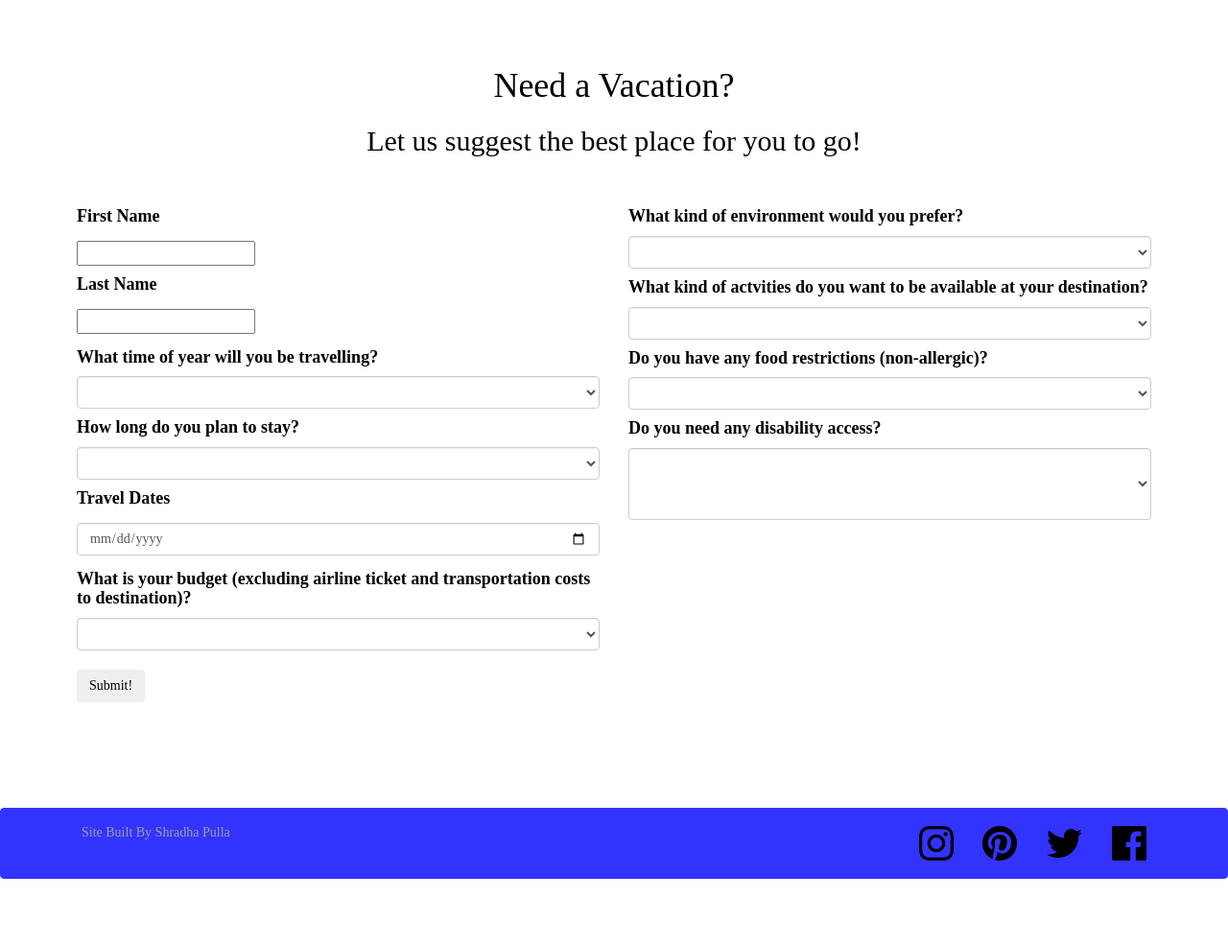
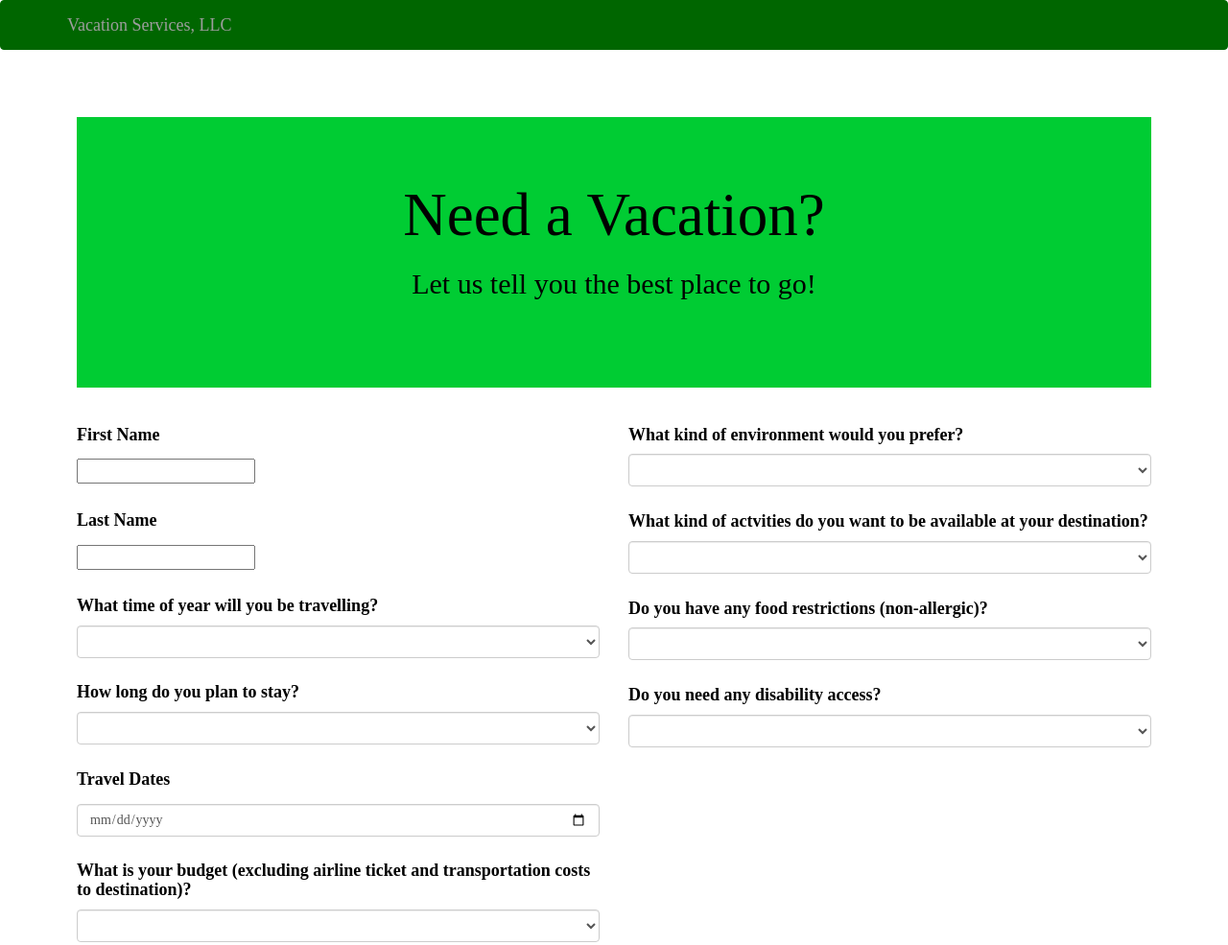
Before and after one commit to pullashradha/Vacation-Suggester, a plain HTML site: page index.html in a window 1280 px wide. Shown: the top 985 px of the page at 96% size. Before the commit the page ends 936 px from the top, so only its background shows below. Drawn offline with Linux system fonts and the light colour scheme.

Commit message:
Add top navbar, jumbotron, change navbar and footer background color, and add spacing between questions

```diff
--- a/css/styles.css
+++ b/css/styles.css
@@ -11,16 +11,12 @@ body {
   color: #000000;
 }
 
+.jumbotron {
+  background-color: #00CC33;
+}
+
 #japan, #peru, #south-africa, #south-korea {
   display: none;
-}
-
-#disability {
-  padding-bottom: 50pt;
-}
-
-.calendar {
-  padding-bottom: 50pt;
 }
 
 h2 {
@@ -31,11 +27,19 @@ h1, h2 {
   text-align: center;
 }
 
+#season, #dates, #calendar, #budget, #environment, #adventure, #food, #disability {
+  margin-bottom: 20pt;
+}
+
+#first-name, #last-name {
+  margin-bottom: 10pt;
+}
+
 .navbar-inverse {
-  background-color: #3333FF;
-  border-color: #3333FF;
+  background-color: #006600;
+  border-color: #006600;
 }
 
 .fa-facebook-official, .fa-twitter, .fa-pinterest, .fa-instagram {
-  color: #000000
+  color: #000000;
 }
--- a/index.html
+++ b/index.html
@@ -11,22 +11,36 @@
     <title>Vacation Suggester</title>
   </head>
   <body>
+<!--Nav Start-->
+    <div class="nav">
+      <nav class="navbar navbar-inverse">
+      <div class="container">
+        <button type="button" class="navbar-toggle" data-toggle="collapse" data-target=".navbar-collapse"></button>
+        <a class="navbar-brand text-muted" href="index.html">Vacation Services, LLC</a>
+      </div>
+    </nav>
+    </div>
+<!--Nav End-->
 <!--Questions Start-->
     <form id="content">
-      <h1>Need a Vacation?</h1>
-      <h2>Let us suggest the best place for you to go!</h2>
+      <div class="jumbotron">
+        <h1>Need a Vacation?</h1>
+        <h2>Let us tell you the best place to go!</h2>
+      </div>
       <div class="row">
 <!-- First Column Start -->
         <div class="col-sm-6">
           <div class="form-group">
             <h4><label for="first-name">First Name</label></h4>
             <input id="first-name" type="text">
+          </div>
+          <div class="form-group">
             <h4><label for="last-name">Last Name</label></h4>
             <input id="last-name" type="text">
           </div>
-          <div id="gender">
+          <div id="season">
             <h4><strong>What time of year will you be travelling?</strong></h4>
-            <select class="form-control" id="gender">
+            <select class="form-control" id="season">
               <option></option>
               <option>Spring</option>
               <option>Summer</option>
```
